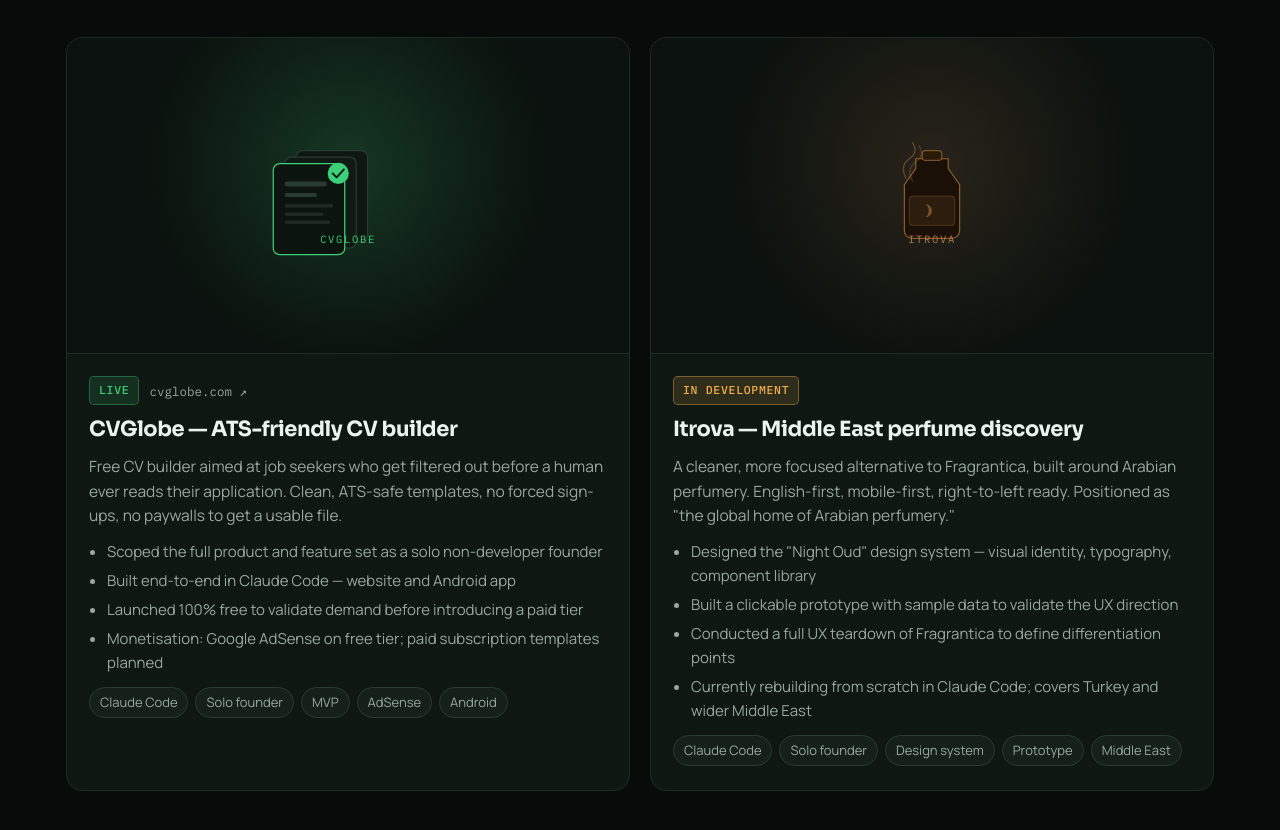
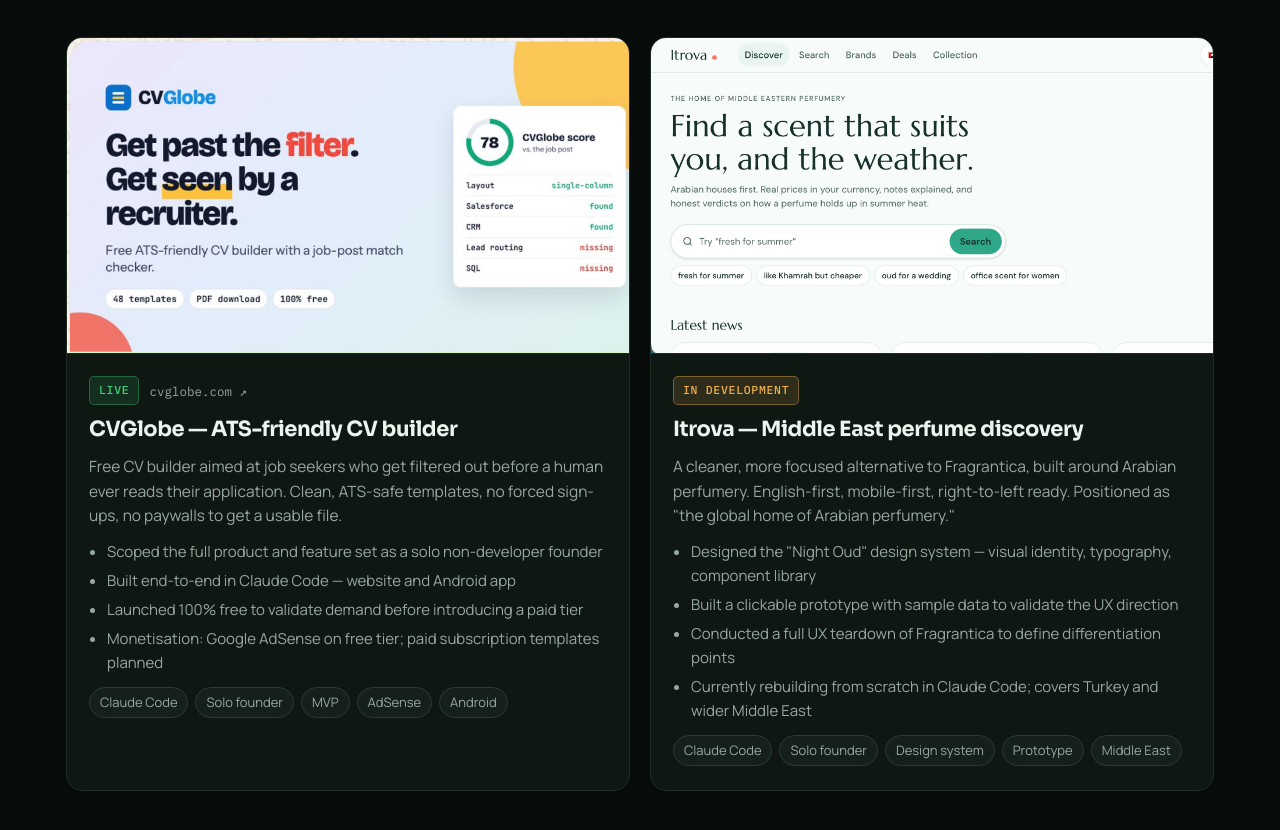
Before and after one commit to abdeladl90/Personal-portfolio, a plain HTML site: page index.html in a window 1280 px wide. Shown: the part 4373-5203 px from the top of the page. Drawn offline with Linux system fonts and the light colour scheme.

Commit message:
Replace project card SVGs with real product screenshots
Co-Authored-By: Claude Sonnet 4.6 <noreply@anthropic.com>
Claude-Session: https://claude.ai/code/session_01RoupuYGvivjHJm8DiwJX8z

```diff
--- a/index.html
+++ b/index.html
@@ -421,25 +421,8 @@ footer{border-top:1px solid var(--line);padding-block:24px;color:var(--faint);fo
       <div class="proj-grid">
 
         <article class="proj-card">
-          <div class="media cvglobe" aria-hidden="true">
-            <svg viewBox="0 0 320 180" width="260" role="img" aria-label="CVGlobe logo mark">
-              <rect width="320" height="180" rx="10" fill="transparent"/>
-              <!-- document stack -->
-              <rect x="96" y="34" width="88" height="112" rx="8" fill="#0F1713" stroke="#2A3B32" stroke-width="1.5"/>
-              <rect x="82" y="42" width="88" height="112" rx="8" fill="#101A15" stroke="#2A3B32" stroke-width="1.5"/>
-              <rect x="68" y="50" width="88" height="112" rx="8" fill="#0B140F" stroke="#3DD07A" stroke-width="1.5"/>
-              <!-- lines of text -->
-              <rect x="82" y="72" width="52" height="6" rx="3" fill="#2A3B32"/>
-              <rect x="82" y="86" width="40" height="5" rx="2.5" fill="#2A3B32"/>
-              <rect x="82" y="100" width="60" height="4" rx="2" fill="#1F2C25"/>
-              <rect x="82" y="110" width="48" height="4" rx="2" fill="#1F2C25"/>
-              <rect x="82" y="120" width="56" height="4" rx="2" fill="#1F2C25"/>
-              <!-- ATS tick badge -->
-              <circle cx="148" cy="62" r="13" fill="#3DD07A"/>
-              <path d="M141 62l5 5 9-10" stroke="#04130A" stroke-width="2.2" stroke-linecap="round" stroke-linejoin="round" fill="none"/>
-              <!-- label -->
-              <text x="160" y="148" fill="#3DD07A" font-family="IBM Plex Mono, monospace" font-size="13" text-anchor="middle" letter-spacing="2">CVGLOBE</text>
-            </svg>
+          <div class="media" style="padding:0;overflow:hidden" aria-hidden="true">
+            <img src="img/cvglobe-thumb.png" alt="CVGlobe homepage screenshot" style="width:100%;height:100%;object-fit:cover;object-position:top left;border-radius:0;aspect-ratio:16/9">
           </div>
           <div class="body">
             <div style="display:flex;align-items:center;gap:10px;flex-wrap:wrap">
@@ -459,23 +442,8 @@ footer{border-top:1px solid var(--line);padding-block:24px;color:var(--faint);fo
         </article>
 
         <article class="proj-card">
-          <div class="media itrova" aria-hidden="true">
-            <svg viewBox="0 0 320 180" width="260" role="img" aria-label="Itrova logo mark">
-              <rect width="320" height="180" rx="10" fill="transparent"/>
-              <!-- bottle silhouette -->
-              <path d="M140 44h40v12l14 20v56c0 6-4 10-10 10H136c-6 0-10-4-10-10V76l14-20z" fill="#1A1008" stroke="rgba(180,120,60,.7)" stroke-width="1.5"/>
-              <!-- label area -->
-              <rect x="132" y="90" width="56" height="36" rx="4" fill="rgba(180,120,60,.12)" stroke="rgba(180,120,60,.4)" stroke-width="1"/>
-              <!-- stopper -->
-              <rect x="148" y="34" width="24" height="12" rx="4" fill="#2A1A08" stroke="rgba(180,120,60,.6)" stroke-width="1.5"/>
-              <!-- scent swirl -->
-              <path d="M128 68 Q120 52 132 44 Q144 36 136 24" stroke="rgba(180,120,60,.45)" stroke-width="1.5" fill="none" stroke-linecap="round"/>
-              <path d="M136 72 Q128 56 140 48 Q152 40 144 28" stroke="rgba(180,120,60,.3)" stroke-width="1.5" fill="none" stroke-linecap="round"/>
-              <!-- crescent moon detail on label -->
-              <path d="M152 100 a8 8 0 0 1 0 16 a10 10 0 0 0 0-16z" fill="rgba(180,120,60,.6)"/>
-              <!-- label text -->
-              <text x="160" y="148" fill="rgba(200,140,80,.85)" font-family="IBM Plex Mono, monospace" font-size="13" text-anchor="middle" letter-spacing="2">ITROVA</text>
-            </svg>
+          <div class="media" style="padding:0;overflow:hidden" aria-hidden="true">
+            <img src="img/itrova-thumb.png" alt="Itrova homepage screenshot" style="width:100%;height:100%;object-fit:cover;object-position:top left;border-radius:0;aspect-ratio:16/9">
           </div>
           <div class="body">
             <div style="display:flex;align-items:center;gap:10px;flex-wrap:wrap">
```
Also changed, not shown: img/cvglobe-thumb.png (added), img/itrova-thumb.png (added).
